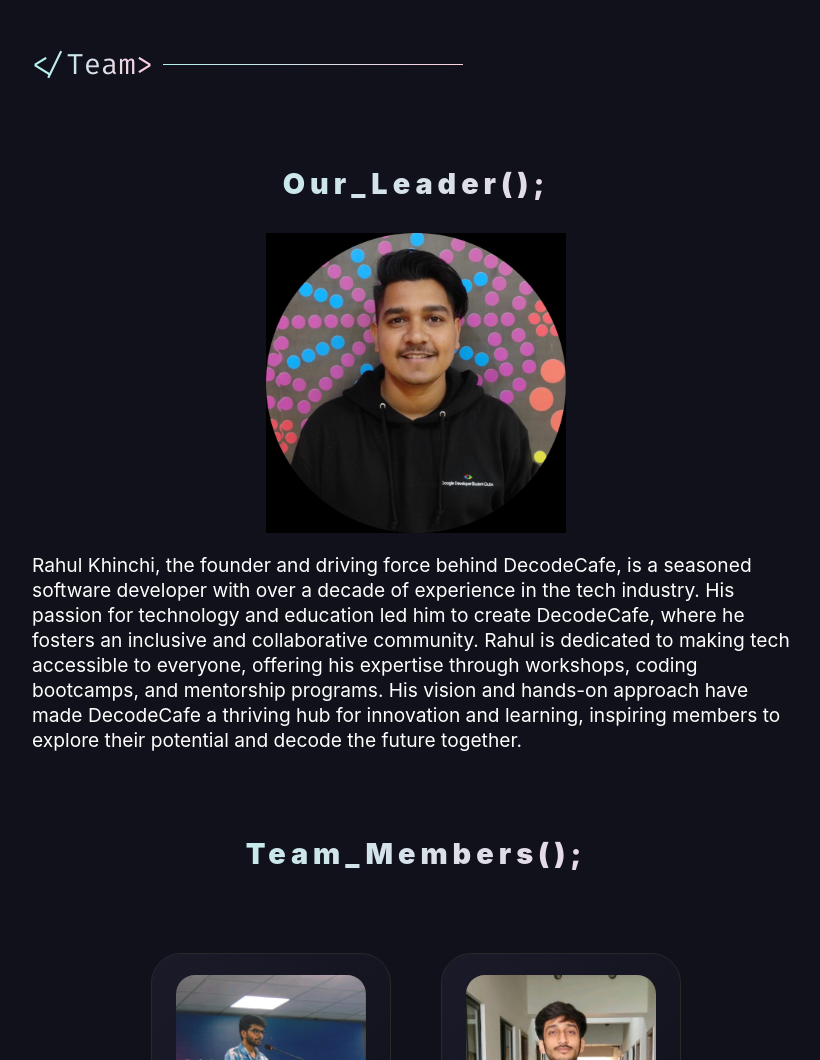
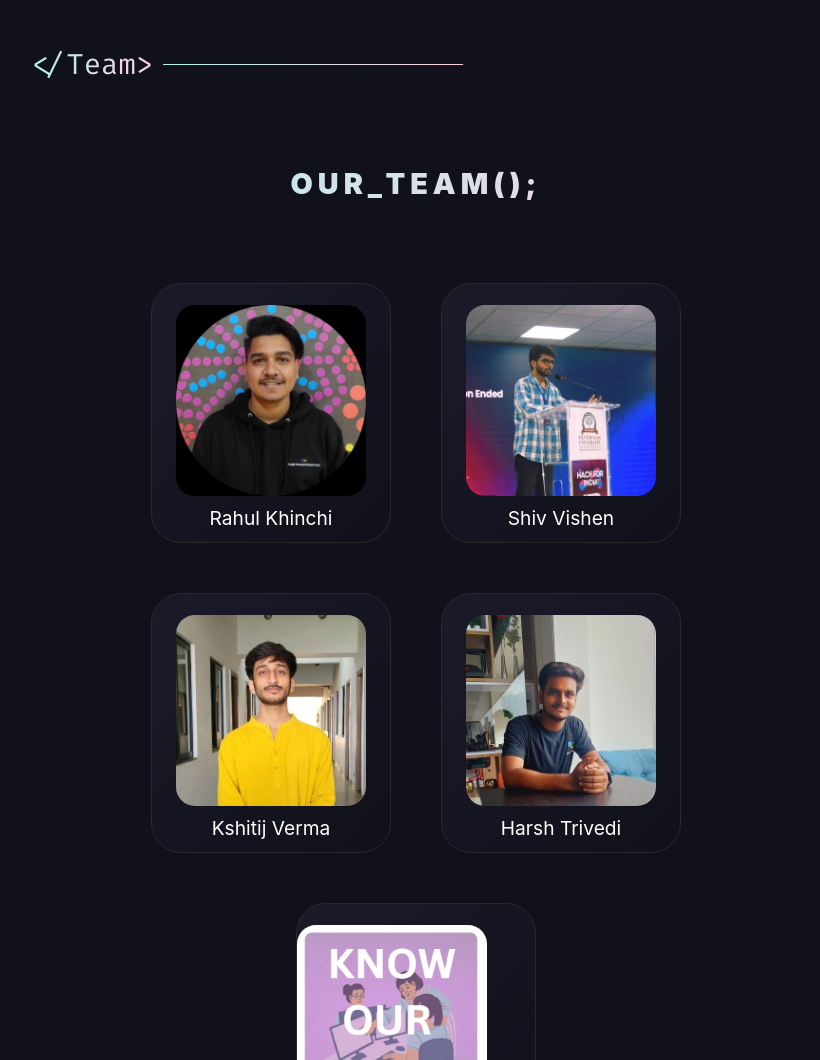
Before and after one commit to kstij/decodeeee, a plain HTML site: page index.html in a window 1280 px wide. Shown: the part 1740-2800 px from the top of the page, without its empty margins (224-1044 px from the left). Drawn offline with nearby package versions, Linux system fonts and the light colour scheme; a web font is replaced by a local one.

Commit message:
update team

```diff
--- a/index.html
+++ b/index.html
@@ -328,7 +328,7 @@ What are you doing here?! you sneaky developer...
           </div>
 
           <div class="dp" data-aos="fade-up">
-            <img src="src/webp/logo.jpeg" alt="Vinod Jangid" tabindex="0" aria-label="image of vinod" />
+            <img src="src/png/about.jfif" alt="Vinod Jangid" tabindex="0" aria-label="image of vinod" />
           </div>
         </div>
       </div>
@@ -344,34 +344,33 @@ What are you doing here?! you sneaky developer...
           <p class="sectionHeadingP"></p>
         </div>
 
-        <div class="frontend-dev-section about-info" style="display:flex; align-items:center; justify-content:center">
-          <h3 class="frontend-dev-heading" data-aos="fade-up" tabindex="0"
-            aria-label="As a frontend a developer these are the skills i have">
-            Our_Leader();
-          </h3>
-          <div class="dp" data-aos="fade-up">
-            <img src="src/webp/leader.jpeg" alt="Vinod Jangid" tabindex="0" aria-label="image of vinod" />
-          </div>
-          <p tabindex="0" style="margin-top:20px">
-            Rahul Khinchi, the founder and driving force behind DecodeCafe, is a seasoned software developer with over a decade of experience in the tech industry. His passion for technology and education led him to create DecodeCafe, where he fosters an inclusive and collaborative community. Rahul is dedicated to making tech accessible to everyone, offering his expertise through workshops, coding bootcamps, and mentorship programs. His vision and hands-on approach have made DecodeCafe a thriving hub for innovation and learning, inspiring members to explore their potential and decode the future together.
-          </p>
-        </div>
+
+
 
         <div class="frontend-dev-section">
           <h3 class="frontend-dev-heading" data-aos="fade-up" tabindex="0"
             aria-label="As a frontend a developer these are the skills i have">
-            Team_Members();
+           OUR_TEAM();
           </h3>
           <ul class="tech-stack-wrapper ">
 
             <li class="tech-stack-box about-info" data-aos="fade-up">
             <span style="display:flex; flex-direction:column;justify-content:center; align-items:center">
-                <img src="src/webp/shiv.jpeg" style="border-radius:10%;margin-top:10px" alt="Vinod Jangid" tabindex="0" aria-label="image of vinod" />
-                <span class="tooltip">Outreach Lead</span>
+                 <img src="src/webp/leader.jpeg" style="border-radius:10%;margin-top:10px" alt="Vinod Jangid" tabindex="0" aria-label="image of vinod" />
+                <span class="tooltip">Leader</span>
                 <p tabindex="0" style="margin-top:10px">
-                  Shiv Vishen
+                  Rahul Khinchi
                 </p>
               </span>
+            </li>
+            <li class="tech-stack-box about-info" data-aos="fade-up">
+              <span style="display:flex; flex-direction:column;justify-content:center; align-items:center">
+                  <img src="src/webp/shiv.jpeg" style="border-radius:10%;margin-top:10px" alt="Vinod Jangid" tabindex="0" aria-label="image of vinod" />
+                  <span class="tooltip">Outreach Lead</span>
+                  <p tabindex="0" style="margin-top:10px">
+                   Shiv Vishen
+                  </p>
+                </span>
             </li>
             <li class="tech-stack-box about-info" data-aos="fade-up">
               <span style="display:flex; flex-direction:column;justify-content:center; align-items:center">
@@ -387,17 +386,17 @@ What are you doing here?! you sneaky developer...
                   <img src="src/webp/harsh.jpeg" style="border-radius:10%;margin-top:10px" alt="Vinod Jangid" tabindex="0" aria-label="image of vinod" />
                   <span class="tooltip">Technology Leadership Lead</span>
                   <p tabindex="0" style="margin-top:10px">
-                    Harsh Trivedi
+                   Harsh Trivedi
                   </p>
                 </span>
             </li>
             <li class="tech-stack-box about-info" data-aos="fade-up">
               <span style="display:flex; flex-direction:column;justify-content:center; align-items:center">
-                  <img src="src/webp/pratik.jpeg" style="border-radius:10%;margin-top:10px" alt="Vinod Jangid" tabindex="0" aria-label="image of vinod" />
-                  <span class="tooltip">Tech Team</span>
+                  <a href="" ><img src="src/png/TEAM.PNG" style="border-radius:10%;margin-top:10px;" alt="Vinod Jangid" tabindex="0" aria-label="image of vinod" /></a>
                   <p tabindex="0" style="margin-top:10px">
-                    Pratik Dungano
+                  OUR TEAM
                   </p>
+
                 </span>
             </li>
 
```
Also changed, not shown: src/png/TEAM.PNG (added), src/png/about.jfif (added).
